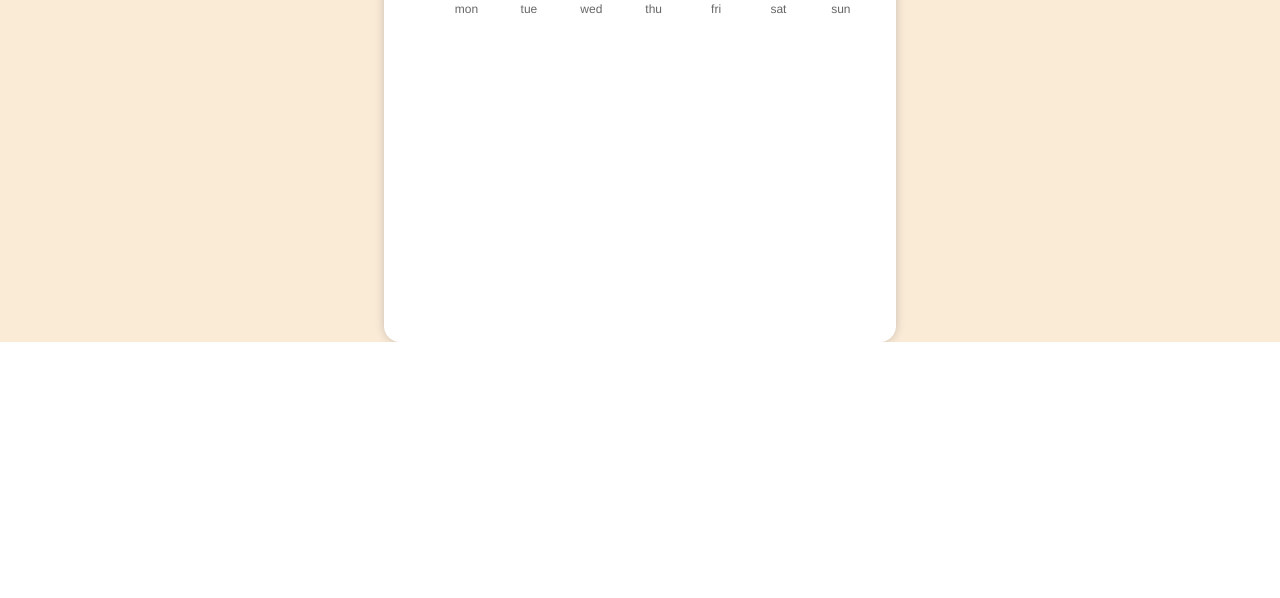
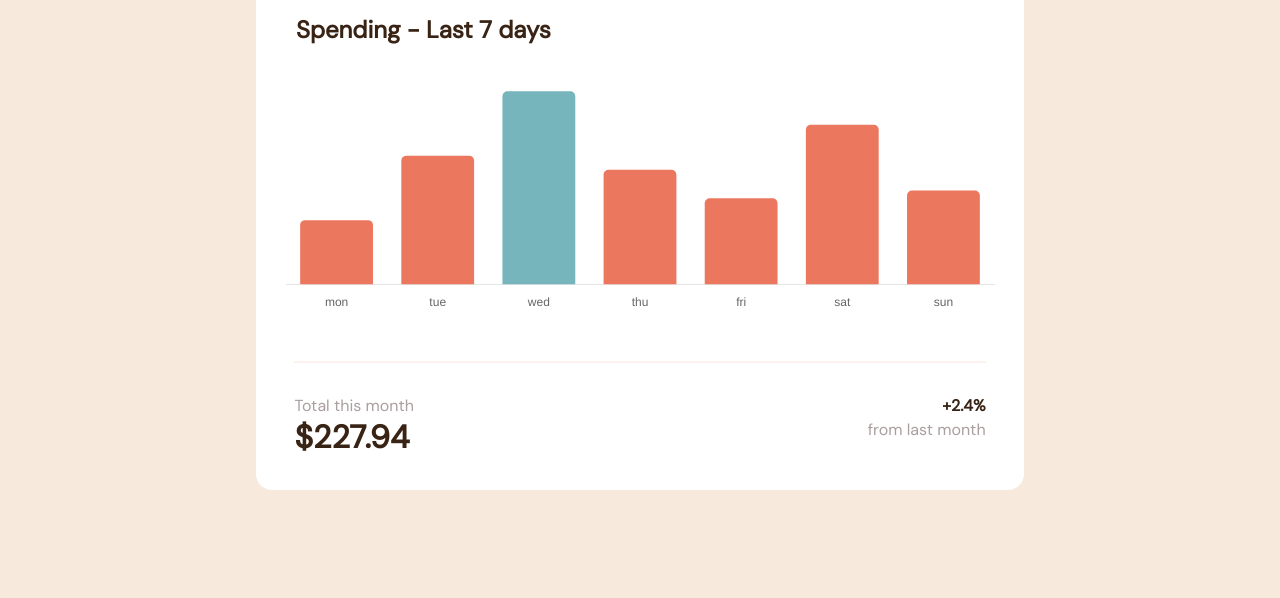
Before and after one commit to mesganaG/expense-chart-component, a plain HTML site: page index.html in a window 1280 px wide. Shown: the part 458-1056 px from the top of the page. Before the commit the page ends 800 px from the top, so only its background shows below. Drawn offline with nearby package versions, Linux system fonts and the light colour scheme; a web font is replaced by a local one.

Commit message:
90% compeleted

```diff
--- a/index.html
+++ b/index.html
@@ -17,26 +17,36 @@
               <div class="balance">
                 <div class="balance-amount">
                   <p>My balance</p>
-                  <h1>$921.48</h1>
+                  <h1 id="my-balance"></h1>
                 </div>
                 <div class="img-container"><img src="./images/logo.svg" alt="logo"></div>
               </div>
 
               <div class="chart-section">
-                <h2>Spending - Last 7 days</h2>
+                    <h2>Spending - Last 7 days</h2>
 
+
+                    <!-- chart canvas here  -->
                 <div class="chart">
                   <canvas id="myChart" ></canvas>
                 </div>
+                  <!-- chart canvas closes here  -->
+                <div class="total-balance">
 
+                  <div class="total-balance-amount">
+                    <p>Total this month</p>
+                    <h1 id="total-expense">$478.33</h1>
+                  </div>
 
+                  <div class="total-balance-percentage">
+                    <span id="percentage"><b>+2.4%</b></span>
+                    <p>from last month</p>
+                  </div>
+                </div>
 
               </div>
 
-              <div class="total-balance">
 
-
-              </div>
 
 
 
--- a/index.js
+++ b/index.js
@@ -1,11 +1,41 @@
 // Description: This file is used to create a chart using chart.js library
-
 fetch("./data.json")
     .then(response => response.json()).then(data => {
+        // Get the data from the json file
         const days = data.map(day => day.day);
         const amount = data.map(day => day.amount);
         const ctx = document.getElementById('myChart');
+        const maxAmount = Math.max(...amount);
 
+        // Get the total expense and my balance
+        const expenseEl = document.getElementById('total-expense');
+        const myBalanceEl = document.getElementById('my-balance');
+        const startingBalance = 921.48;
+        const totalExpense = amount.reduce((total, curr) => total + curr);
+        myBalanceEl.innerText = `$${startingBalance - totalExpense}`;
+        expenseEl.innerText = `$${totalExpense}`;
+
+        // Custom background color for the bar chart
+        const customBackgroundColor = amount.map(value => {
+            return value === maxAmount ? 'hsl(186, 34%, 60%)' : 'hsl(10, 79%, 65%)';
+        });
+        const hoverEffect = amount.map(value => {
+            return value === maxAmount ? 'hsl(186, 34%, 60%,0.7)' : 'hsl(10, 79%, 65%,0.7)';
+        });
+
+        let x = window.matchMedia("(max-width: 799px)");
+
+        let updateAspectRatio = (x) => {
+            if (x.matches) { // If media query matches
+                return 1.2;
+            } else {
+                return true;
+            }
+        };
+
+        const updatedRatio = updateAspectRatio(x);
+
+        // Create a chart using chart.js library
         new Chart(ctx, {
 
             type: 'bar',
@@ -13,43 +43,66 @@ fetch("./data.json")
                 labels: days,
                 datasets: [{
                     data: amount,
-                backgroundColor: 'hsl(10, 79%, 65%)',
-                borderColor: 'hsl(10, 79%, 65%)',
+                    backgroundColor: customBackgroundColor,
                     borderRadius: 5,
-                borderWidth: 2,
+                    borderWidth: 0,
+                    hoverBackgroundColor: hoverEffect,
                 }]
             },
-        option: {
+            options: {
+                responsive: true,
+                maintainAspectRatio: false,
+                aspectRatio: updatedRatio,
+                plugins: {
+                    legend: {
+                        display: false,
+                    },
+                    tooltip: {
+                        callbacks: {
+                            title: function (context) {
+                                return '';
+                            },
+                            label: function (context) {
+                                return '';
+                            },
+                            beforeLabel: function (context) {
+                                return '$' + context.dataset.data[context.dataIndex];
+                            },
+                        },
+                        enabled: true,
+                        yAlign: 'bottom',
+                        caretSize: 0,
+                        caretPadding: 7,
+                        displayColors: false,
+                        titleColor: 'hsl(0, 0%, 100%)',
+                        padding: 8,
+
+
+                    }
+                },
                 scales: {
                     x: {
+                        beginAtZero: true,
                         grid: {
-                        beginAtZero: true,
                             display: false, // Hide x-axis gridlines
-                        tickColor: 'blue'
                         }
                     },
                     y: {
-                    grid: {
-                        display: false, // Hide y-axis gridlines
-                        tickColor: 'green'
-                    }
-                }
-            },
-            legend: {
-                display: true,
-                position: 'right',
-                labels: {
-                    fontColor: '#000'
+                        beginAtZero: true,
+                        display: false,
                     }
                 },
                 layout: {
                     padding: {
-                    left: 50,
-                    right: 0,
-                    bottom: 0,
-                    top: 0
+                        left: 30,
+                        right: 30,
+                        bottom: 40,
+                        top: 10
                     }
+
+
                 }
+
 
             }
 
@@ -57,5 +110,6 @@ fetch("./data.json")
 
     });
 
+
 //chartMain.defaults.scale.gridLines.drawOnChartArea = false;
 //const ctx = document.getElementById('myChart');
--- a/style.css
+++ b/style.css
@@ -1,3 +1,4 @@
+@import url('https://fonts.googleapis.com/css2?family=DM+Sans:opsz@9..40&family=Inter:wght@400;600;700&family=Sometype+Mono&display=swap');
 *{
     padding:0;
     margin:0;
@@ -5,17 +6,17 @@
 }
 
 body{
-    font-family: 'Roboto', sans-serif;
+    font-family: 'DM Sans', sans-serif;
     height: 100vh;
+    background-color: hsl(27, 66%, 92%);
 }
 
 main {
     max-width: 1440px;
-    min-height: 100%;
     display: flex;
-    margin: 0 auto;
+    margin: 20% auto;
     padding-top: 2rem;
-    background-color: antiquewhite;
+
 }
 
 .main-container {
@@ -23,12 +24,12 @@ main {
     flex-direction: column;
     gap: 2rem;
     width: 40%;
-    background-color: #fff;
+    background-color: hsl(27, 66%, 92%);
     border-radius: 1rem;
-    box-shadow: 0 0 10px rgba(0,0,0,0.2);
     display: flex;
     flex-direction: column;
     margin: 0 auto;
+
 }
 
 .balance {
@@ -50,11 +51,64 @@ main {
 }
 
 .chart-section {
+
     width: 100%;
     display: flex;
     flex-direction: column;
-    gap: 1rem;
-    padding: 1.5rem;
-    border-top-right-radius: 1rem;
-    border-top-left-radius: 1rem;
+    gap: .5rem;
+    padding-top: 2rem;
+    border-radius: 1rem;
+    background-color: white;
 }
+
+.chart-section h2 {
+    padding-left: 2.5rem;
+    color: hsl(25, 47%, 15%);
+
+}
+
+.total-balance {
+    margin: 0 auto;
+    width: 90%;
+    display: flex;
+    padding: 2rem 0 2rem 0;
+    justify-content: space-between;
+    border-width: 2px 0 0 0;
+    border-color: hsl(10, 79%, 65%, .1);
+    border-style: solid;
+
+}
+.total-balance p{
+    color:#aa9e9e;
+}
+.total-balance h1,span{
+    color: hsl(25, 47%, 15%);
+}
+
+.total-balance-percentage {
+    display: flex;
+    flex-direction: column;
+    gap: .2rem;
+    text-align: right;
+    font-size: bold;
+}
+
+@media screen and (min-width: 800px){
+
+    .main-container {
+        width: 60%;
+    }
+}
+
+@media screen and (max-width: 799px) {
+
+    .main-container {
+        width: 95%;
+    }
+    .chart-section {
+        gap: 1rem;
+    }
+    main {
+        height: 70vh;
+    }
+}
```
Lines whose indentation alone changed are shown as unchanged.
